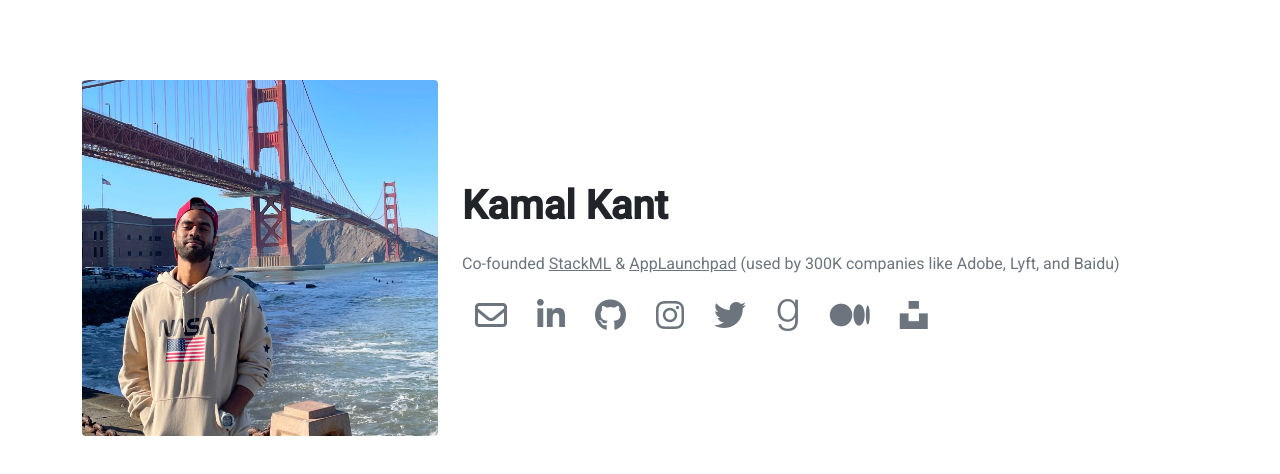
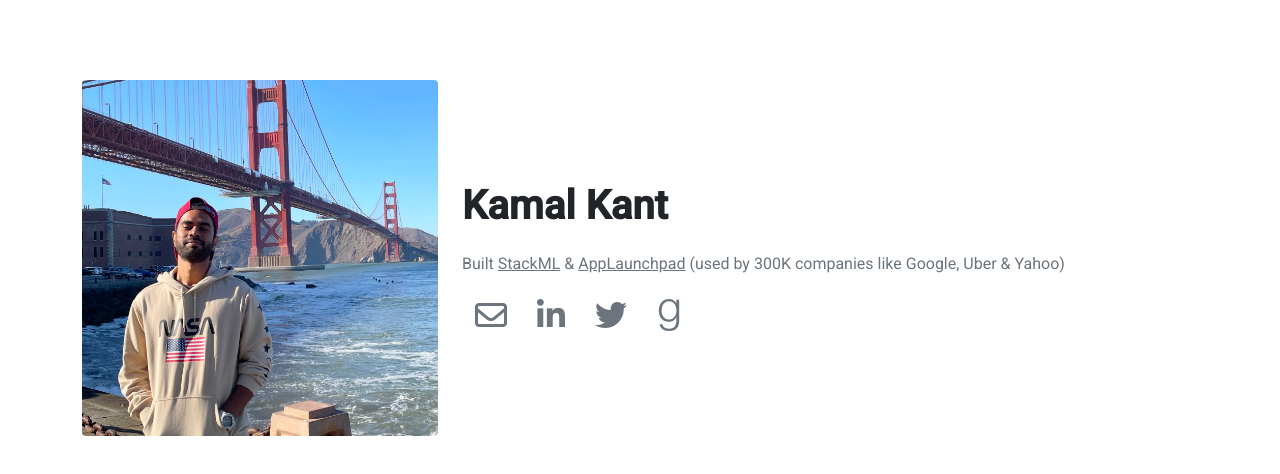
Before and after one commit to kama1kant/personal-website, a plain HTML site: page index.html in a window 1280 px wide. Drawn offline with nearby package versions, Linux system fonts and the light colour scheme.

Commit message:
update social links

```diff
--- a/index.html
+++ b/index.html
@@ -54,10 +54,10 @@
                             <p class="fs-1 fw-bolder">Kamal Kant</p>
                         </div>
                         <div class="col-sm-12">
-                            <p class="text-secondary">Co-founded <a href="https://stackml.com/" target="_blank"
+                            <p class="text-secondary">Built <a href="https://stackml.com/" target="_blank"
                                     class="text-reset">StackML</a> & <a href="https://theapplaunchpad.com/"
                                     target="_blank" class="text-reset">AppLaunchpad</a> (used by 300K companies like
-                                Adobe, Lyft, and Baidu)</p>
+                                Google, Uber & Yahoo)</p>
                         </div>
                     </div>
                     <div class="row">
@@ -70,14 +70,14 @@
                                 href="https://www.linkedin.com/in/kama1kant/" target="_blank">
                                 <i class="fab fa-2x fa-linkedin-in"></i>
                             </a>
-                            <a class="btn btn-icon btn-soft-secondary text-secondary rounded-circle"
+                            <!-- <a class="btn btn-icon btn-soft-secondary text-secondary rounded-circle"
                                 href="https://github.com/kama1kant/" target="_blank">
                                 <i class="fab fa-2x fa-github"></i>
-                            </a>
-                            <a class="btn btn-icon btn-soft-secondary text-secondary rounded-circle"
+                            </a> -->
+                            <!-- <a class="btn btn-icon btn-soft-secondary text-secondary rounded-circle"
                                 href="https://www.instagram.com/kama1kant/" target="_blank">
                                 <i class="fab fa-2x fa-instagram"></i>
-                            </a>
+                            </a> -->
                             <a class="btn btn-icon btn-soft-secondary text-secondary rounded-circle"
                                 href="https://twitter.com/kama1kant" target="_blank">
                                 <i class="fab fa-2x fa-twitter"></i>
@@ -86,14 +86,14 @@
                                 href="https://goodreads.com/kama1kant" target="_blank">
                                 <i class="fab fa-2x fa-goodreads-g"></i>
                             </a>
-                            <a class="btn btn-icon btn-soft-secondary text-secondary rounded-circle"
+                            <!-- <a class="btn btn-icon btn-soft-secondary text-secondary rounded-circle"
                                 href="https://medium.com/@kama1kant" target="_blank">
                                 <i class="fab fa-2x fa-medium-m"></i>
                             </a>
                             <a class="btn btn-icon btn-soft-secondary text-secondary rounded-circle"
                                 href="https://unsplash.com/@kama1kant" target="_blank">
                                 <i class="fab fa-2x fa-unsplash"></i>
-                            </a>
+                            </a> -->
                         </div>
                     </div>
                 </div>
```
